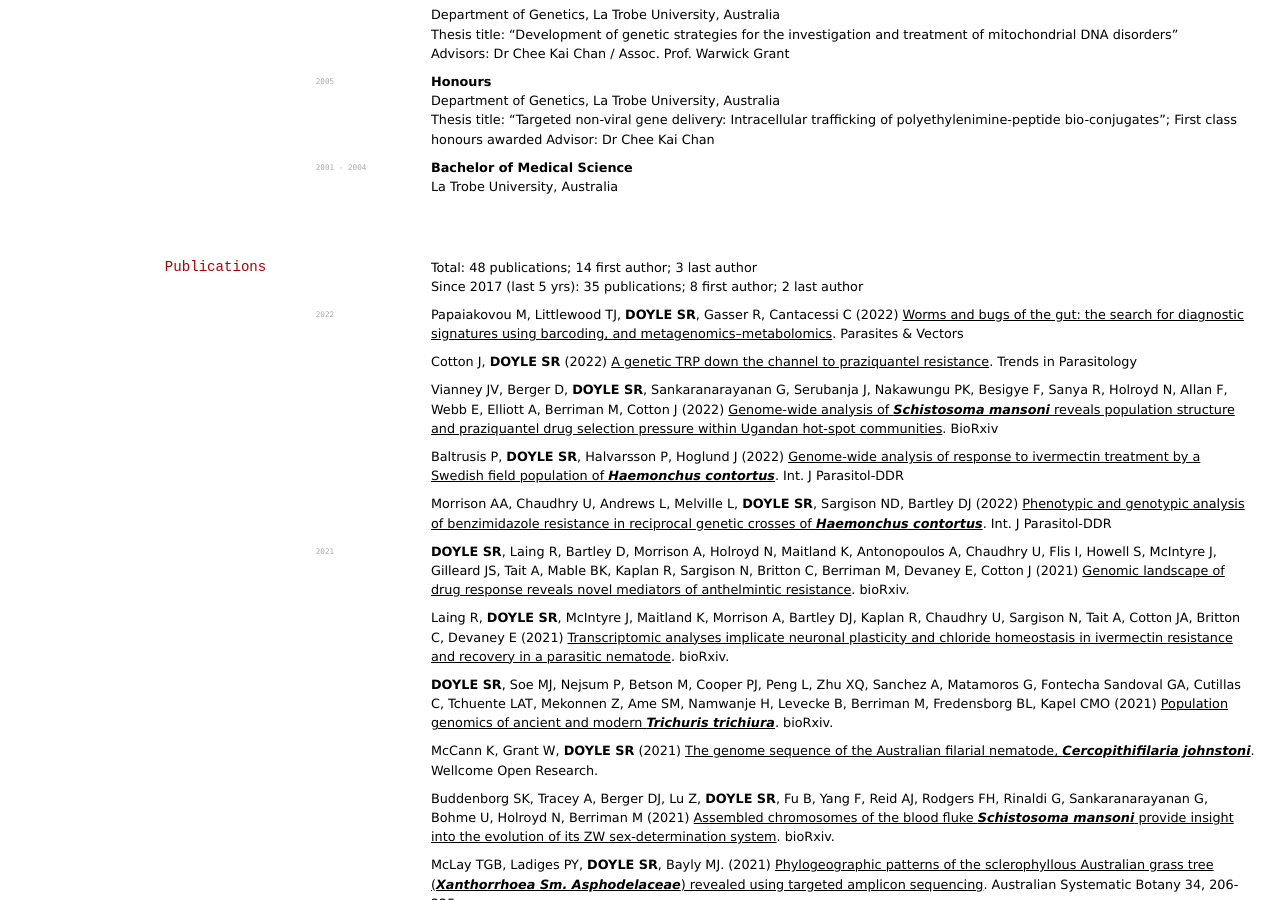
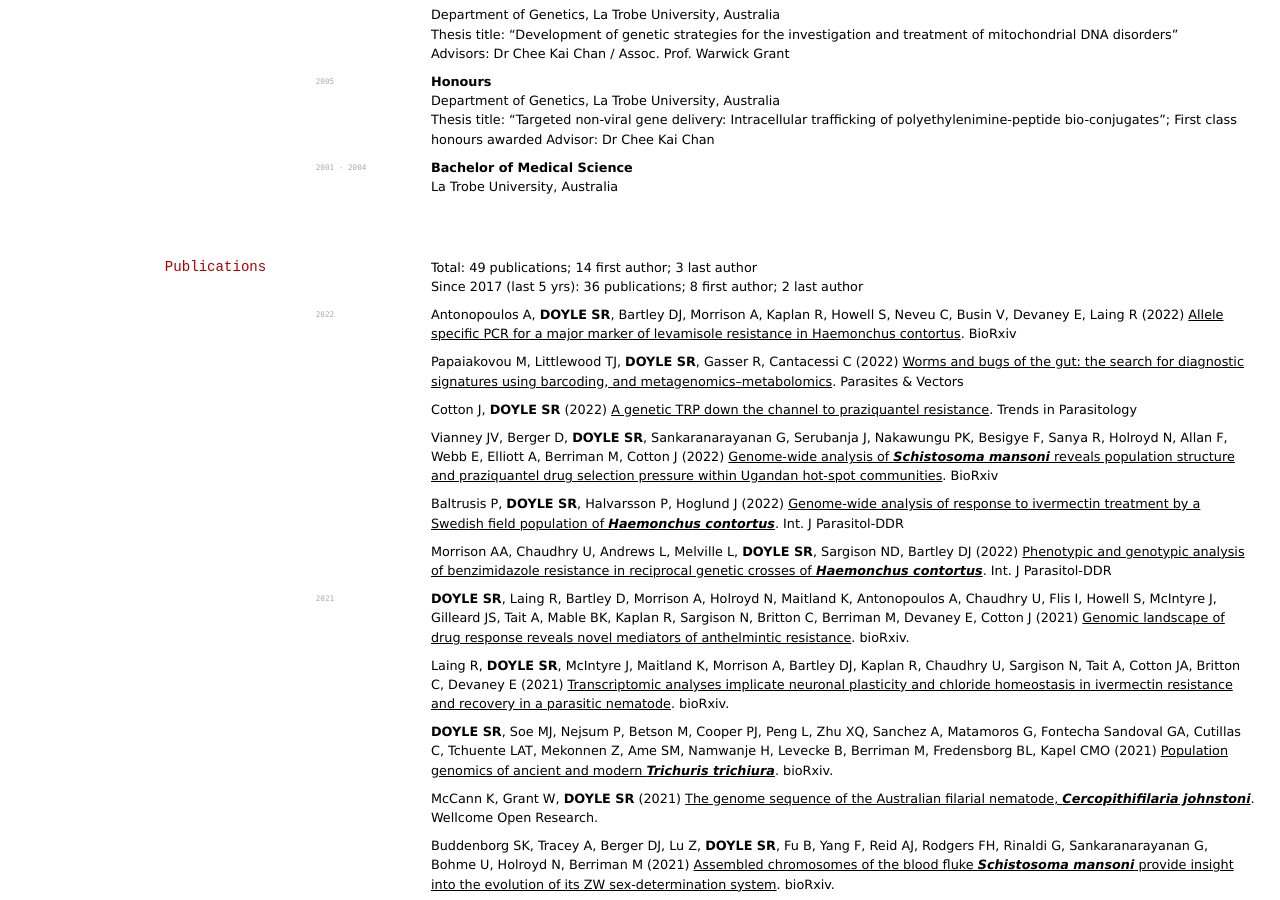
Before and after one commit to elipapa/markdown-cv, a Jekyll site: the page built from index.md, in a window 1280 px wide and 900 px high, scrolled down 513 px. Built offline with Jekyll 4.4.1, drawn with Linux system fonts in a browser that asks for light colours.

Commit message:
added Ali's lev paper

```diff
--- a/index.md
+++ b/index.md
@@ -59,10 +59,13 @@ La Trobe University, Australia
 
 
 ## Publications
-Total: 48 publications; 14 first author; 3 last author
-Since 2017 (last 5 yrs): 35 publications; 8 first author; 2 last author
+Total: 49 publications; 14 first author; 3 last author
+Since 2017 (last 5 yrs): 36 publications; 8 first author; 2 last author
 
 `2022`
+Antonopoulos A, **DOYLE SR**, Bartley DJ, Morrison A, Kaplan R, Howell S, Neveu C, Busin V, Devaney E, Laing R (2022) [Allele specific PCR for a major marker of levamisole resistance in <i>Haemonchus contortus</i>](https://doi.org/10.1101/2022.04.08.487639). BioRxiv
+
+
 Papaiakovou M, Littlewood TJ, **DOYLE SR**, Gasser R, Cantacessi C (2022) [Worms and bugs of the gut: the search for diagnostic signatures using barcoding, and metagenomics–metabolomics](https://doi.org/10.1186/s13071-022-05225-7). Parasites & Vectors
 
 Cotton J, **DOYLE SR** (2022) [A genetic TRP down the channel to praziquantel resistance](https://www.sciencedirect.com/science/article/pii/S1471492222000368?dgcid=author). Trends in Parasitology
```
